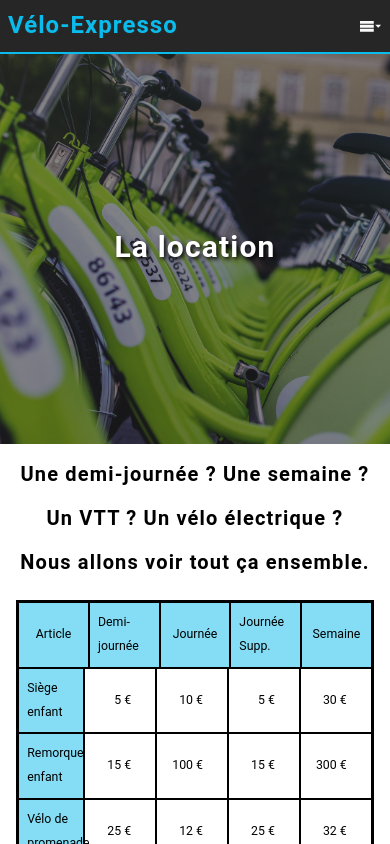
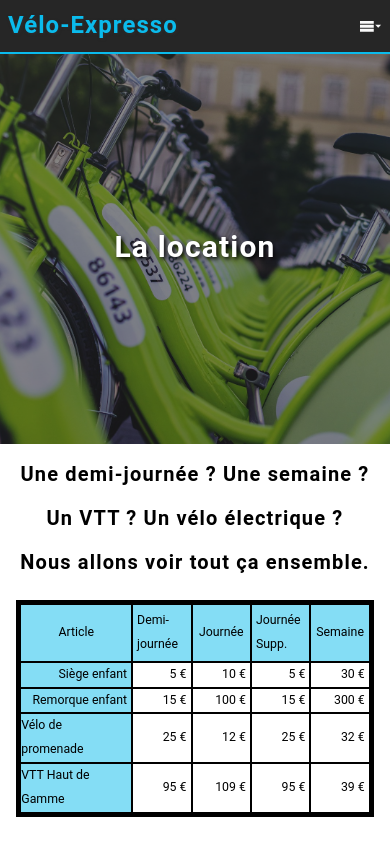
Before and after one commit to ChristopheC-83/velo-expresso-front, a Next.js app: page /rental in a window 390 px wide. Shown: the top 844 px of the page. Built offline with nearby package versions, Linux system fonts and the light colour scheme.

Commit message:
locations ok

```diff
--- a/app/(pages)/rental/page.jsx
+++ b/app/(pages)/rental/page.jsx
@@ -24,23 +24,25 @@ export default function page() {
             Nous allons voir tout ça ensemble.
           </h2>
 
-          <div className="flex flex-wrap justify-center border-2 border-black w-11/12 mx-auto my-6 md:w-full max-w-[950px]">
+          <div className="flex flex-wrap justify-center border-4 border-black w-11/12 mx-auto my-6 lg:w-full max-w-[950px]">
             <div className="flex w-full bg-ve-blue/50 font-weight">
-              <p className="flex items-center justify-center p-2 border border-black grow w-[8%]">Article</p>
-              <p className="flex items-center justify-center p-2 border border-black grow w-[8%]">Demi-journée</p>
-              <p className="flex items-center justify-center p-2 border border-black grow w-[8%]">Journée</p>
-              <p className="flex items-center justify-center p-2 border border-black grow w-[8%]">Journée Supp.</p>
-              <p className="flex items-center justify-center p-2 border border-black grow w-[8%]">Semaine</p>
+              <p className="timing-rental w-[30%]">Article</p>
+              <p className="timing-rental w-[15%]">Demi-journée</p>
+              <p className="timing-rental w-[15%]">Journée</p>
+              <p className="timing-rental w-[15%]">Journée Supp.</p>
+              <p className="timing-rental w-[15%]">Semaine</p>
             </div>
-              {rental.map((item) => (
-                <div key={item.id} className="flex w-full">
-                  <p className="flex items-center justify-start p-2 border border-black grow w-[8%] bg-ve-blue/50">{item.item}</p>
-                  <p className="flex items-center justify-end p-2 pr-6 border border-black grow w-[8%]">{item.demiJournee} €</p>
-                  <p className="flex items-center justify-end p-2 pr-6 border border-black grow w-[8%]">{item.journee} €</p>
-                  <p className="flex items-center justify-end p-2 pr-6 border border-black grow w-[8%]">{item.journeeSupp} €</p>
-                  <p className="flex items-center justify-end p-2 pr-6 border border-black grow w-[8%]">{item.semaine} €</p>
-                </div>
-              ))}
+            {rental.map((item) => (
+              <div key={item.id} className="flex w-full">
+                <p className="price-rental w-[30%] bg-ve-blue/50">
+                  {item.item}
+                </p>
+                <p className="price-rental w-[15%]">{item.demiJournee} €</p>
+                <p className="price-rental w-[15%]">{item.journee} €</p>
+                <p className="price-rental w-[15%]">{item.journeeSupp} €</p>
+                <p className="price-rental w-[15%]">{item.semaine} €</p>
+              </div>
+            ))}
           </div>
         </div>
         <div className="w-full mx-auto mb-6 sm:w-4/5 md:w-3/5">
--- a/app/style/files/_polices.scss
+++ b/app/style/files/_polices.scss
@@ -1,3 +1,5 @@
+// polices pour le site
+
 @font-face {
   font-family: "Roboto";
   src: url("https://fonts.bunny.net/css?family=roboto:100,300,700,900");
--- a/app/style/files/_social.scss
+++ b/app/style/files/_social.scss
@@ -16,5 +16,6 @@
   }
 }
 
-.transition-card { transition: transform 0.3s ease-in-out, opacity 0.3s ease-in-out;
+.transition-card {
+  transition: transform 0.3s ease-in-out, opacity 0.3s ease-in-out;
 }
--- a/app/style/global.css
+++ b/app/style/global.css
@@ -1,3 +1,12 @@
 @tailwind base;
 @tailwind components;
 @tailwind utilities;
+
+/* Page locations */
+
+.timing-rental {
+  @apply flex items-center justify-center p-1 border border-black sm:p-2 grow;
+}
+.price-rental {
+  @apply flex items-center justify-end pr-1 border border-black sm:justify-end sm:p-2 sm:pr-6 grow;
+}
```
Also changed, not shown: app/style/files/_brands.scss (+2 -10 lines), app/style/files/_utilities.scss (+4 -6 lines).
